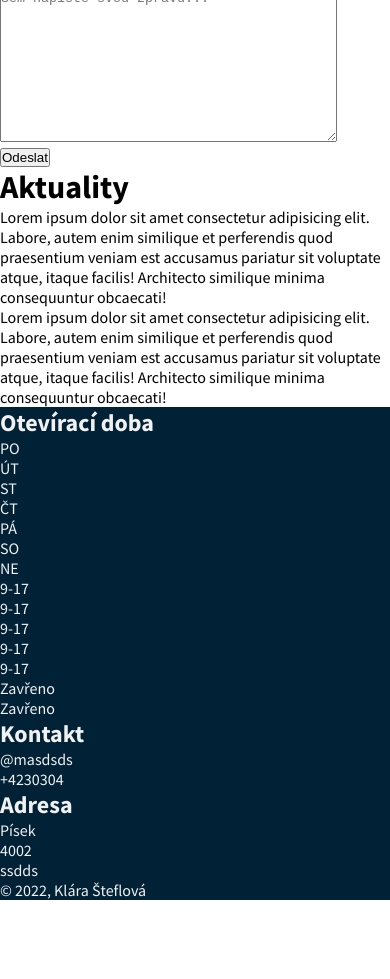
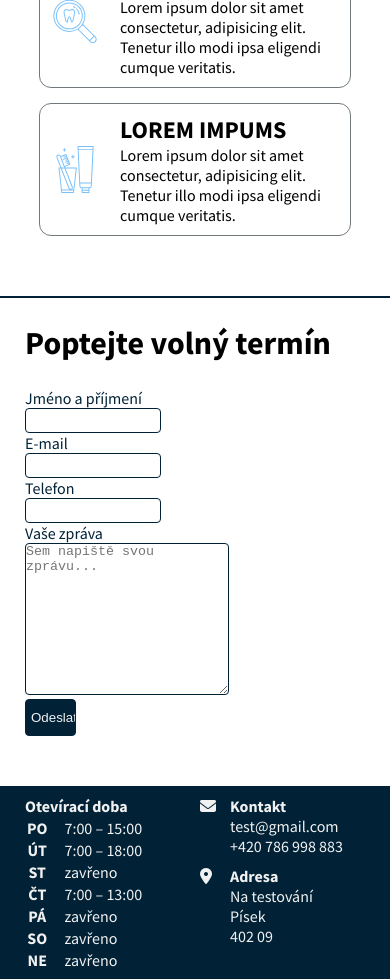
Before and after one commit to clariss95/Dentalni_hygiena_web, a plain HTML site: page index.html in a window 390 px wide. Shown: the part 643-1622 px from the top of the page. Before the commit the page ends 1543 px from the top, so only its background shows below. Drawn offline with Linux system fonts and the light colour scheme.

Commit message:
mobile_version_fin

```diff
--- a/index.html
+++ b/index.html
@@ -6,10 +6,12 @@
     <meta http-equiv="X-UA-Compatible" content="IE=edge">
     <meta name="viewport" content="width=device-width, initial-scale=1.0">
     <link rel="stylesheet" href="style.css">
+    <link rel="icon" type="image/x-icon" href="/photos/favicon_preslova.ico">
 
     <link rel="preconnect" href="https://fonts.googleapis.com">
     <link rel="preconnect" href="https://fonts.gstatic.com" crossorigin>
     <link href="https://fonts.googleapis.com/css2?family=Source+Sans+Pro:ital,wght@0,300;0,400;0,600;0,700;1,300;1,400;1,600;1,700&display=swap" rel="stylesheet">
+    <script src="https://kit.fontawesome.com/2574bb3b2c.js" crossorigin="anonymous"></script>
 
     <title>Dentální hygiena | Lucie Preslová</title>
 </head>
@@ -19,7 +21,7 @@
 
     <nav class="menu">
         <div class="logo">
-            <a href="#"><img src="/photos/logo_test.jpeg" alt="Lucie Preslová logo"></a>
+            <a href="#"><img src="/photos/logo_lucie_preslová.png" alt="Lucie Preslová logo"></a>
         </div>
         <ul class="nav-menu">
 
@@ -53,12 +55,45 @@
 </header>
 
 <body>
-    <div class="offer">
-        <h1>Co nabízíme?</h1>
-        <p>Lorem ipsum dolor sit amet consectetur, adipisicing elit. Tenetur illo modi ipsa eligendi cumque veritatis, pariatur asperiores magni reiciendis quaerat ab vel sint eveniet unde, nesciunt repellat assumenda similique. Aspernatur!</p>
+    <h1>Co nabízíme?</h1>
+    <div class="offer_container">
 
-        <p>Lorem ipsum dolor, sit amet consectetur adipisicing elit. Itaque doloribus excepturi ducimus minima perferendis quos, magni alias unde modi neque ipsum! Qui aliquid, illum maxime nisi molestias modi suscipit! Dolorem.</p>
+
+        <div class="offer offer_1">
+
+            <div class="offer-img">
+
+                <img src="photos/teeth.svg" alt="Lucie Preslová poskytované služby">
+            </div>
+            <div class="offer-body">
+                <h2>LOREM IMPUMS</h2>
+
+                <p>Lorem ipsum dolor sit amet consectetur, adipisicing elit. Tenetur illo modi ipsa eligendi cumque veritatis.</p>
+            </div>
+        </div>
+        <div class="offer offer_2">
+            <div class="offer-img">
+                <img src="photos/teeth_clean.svg" alt="Lucie Preslová poskytované služby">
+            </div>
+            <div class="offer-body">
+                <h2>LOREM IMPUMS</h2>
+                <p>Lorem ipsum dolor sit amet consectetur, adipisicing elit. Tenetur illo modi ipsa eligendi cumque veritatis.</p>
+            </div>
+        </div>
+
+        <div class="offer offer_3">
+            <div class="offer-img">
+                <img src="photos/tools.svg" alt="Lucie Preslová poskytované služby">
+            </div>
+            <div class="offer-body">
+                <h2>LOREM IMPUMS</h2>
+                <p>Lorem ipsum dolor sit amet consectetur, adipisicing elit. Tenetur illo modi ipsa eligendi cumque veritatis.</p>
+            </div>
+        </div>
+
+
     </div>
+
 
 
     <div class="form">
@@ -69,7 +104,7 @@
             <label for="email">E-mail</label> <br>
             <input type="email" id="email" name="email"> <br>
             <label for="telephone">Telefon</label> <br>
-            <input type="tel" id="telephone" name="telephone"> <br>
+            <input type="tel" id="telephone" name="telephone"><br>
 
             <label for="message">Vaše zpráva</label> <br>
             <textarea name="message" cols="40" rows="10" placeholder="Sem napiště svou zprávu..."></textarea><br>
@@ -80,59 +115,85 @@
         </form>
     </div>
 
-    <div class="news">
-        <h1>Aktuality</h1>
-        <p>Lorem ipsum dolor sit amet consectetur adipisicing elit. Labore, autem enim similique et perferendis quod praesentium veniam est accusamus pariatur sit voluptate atque, itaque facilis! Architecto similique minima consequuntur obcaecati!</p>
 
-        <p>Lorem ipsum dolor sit amet consectetur adipisicing elit. Labore, autem enim similique et perferendis quod praesentium veniam est accusamus pariatur sit voluptate atque, itaque facilis! Architecto similique minima consequuntur obcaecati!</p>
-    </div>
 </body>
 
 <footer>
-    <div class="openinghours-container">
-        <div class="days-item">
-            <h2>Otevírací doba</h2>
-            <ul>
-                <li>PO</li>
-                <li>ÚT</li>
-                <li>ST</li>
-                <li>ČT</li>
-                <li>PÁ</li>
-                <li>SO</li>
-                <li>NE</li>
+
+
+    <div class="grid-container">
+        <div class="openinghours grid-item1">
+            <table>
+
+                <h4>Otevírací doba</h4>
+
+                <tr>
+
+                    <th>PO</th>
+                    <td>7:00 – 15:00</td>
+                </tr>
+                <tr>
+                    <th>ÚT</th>
+                    <td>7:00 – 18:00</td>
+                </tr>
+                <tr>
+                    <th>ST</th>
+                    <td>zavřeno</td>
+                </tr>
+                <tr>
+                    <th>ČT</th>
+                    <td>7:00 – 13:00</td>
+                </tr>
+                <tr>
+                    <th>PÁ</th>
+                    <td>zavřeno</td>
+                </tr>
+                <tr>
+                    <th>SO</th>
+                    <td>zavřeno</td>
+                </tr>
+                <tr>
+                    <th>NE</th>
+                    <td>zavřeno</td>
+                </tr>
+            </table>
+        </div>
+
+
+
+        <div class="contact grid-item2">
+            <div class="contact-heading">
+                <span><i class="fa fa-envelope" aria-hidden="true"></i></span>
+                <h4>Kontakt</h4>
+            </div>
+            <p>test@gmail.com</p>
+            <p>+420 786 998 883</p>
+
+
+            <div class="address-heading">
+                <span><i class="fa fa-map-marker" aria-hidden="true"></i></span>
+                <h4>Adresa</h4>
+            </div>
+            <p>Na testování</p>
+            <p>Písek</p>
+            <p>402 09</p>
+        </div>
+
+        <div class="sm grid-item3">
+            <ul class="socialmedia">
+                <li><a href="#"><i class="fa-brands fa-instagram"></i></a></li>
+                <li><a href="#"><i class="fa-brands fa-facebook"></i></a></li>
             </ul>
         </div>
-        <div class="times-item">
-            <ul>
-                <li>9-17</li>
-                <li>9-17</li>
-                <li>9-17</li>
-                <li>9-17</li>
-                <li>9-17</li>
-                <li>Zavřeno</li>
-                <li>Zavřeno</li>
-            </ul>
+
+        <div class="map grid-item4">
+            <p>ssdds</p>
         </div>
-    </div>
-
-    <div class="contact">
-        <h2>Kontakt</h2>
-        <p>@masdsds</p>
-        <p>+4230304</p>
-    </div>
-
-    <div class="adress">
-        <h2>Adresa</h2>
-        <p>Písek</p>
-        <p>4002</p>
-    </div>
-
-    <div class="map">
-        <p>ssdds</p>
-    </div>
 
 
-    <div class="autor">
+    </div>
+    <hr>
+    <div class="author">
         <p>© 2022, Klára Šteflová</p>
     </div>
 </footer>
--- a/script.js
+++ b/script.js
@@ -1,7 +1,7 @@
 const hamburger = document.querySelector(".hamburger");
 const navMenu = document.querySelector(".nav-menu");
 
-print(hamburger)
+
 
 hamburger.addEventListener("click", () => {
     hamburger.classList.toggle("active");
--- a/style.css
+++ b/style.css
@@ -1,4 +1,4 @@
-/* This applies from 0px to 480px */
+/* This applies to iPads & tablets up to 768px */
 
 * {
     padding: 0;
@@ -8,10 +8,11 @@
 
 header {
     background-color: rgb(82, 192, 192);
-    background-image: url(photos/background_test.png);
+    background-image: url(photos/background_test_blue.png);
     background-position: center;
     background-repeat: no-repeat;
     background-size: cover;
+    min-height: 350px;
 }
 
 li {
@@ -24,14 +25,16 @@ a {
 }
 
 .menu {
-    min-height: 250px;
+    height: 4rem;
     display: flex;
     justify-content: space-between;
     padding: 10px 24px;
+    background-color: #7BC1FA;
 }
 
 .menu li {
     font-family: 'Source Sans Pro', sans-serif;
+    text-transform: uppercase;
 }
 
 .nav-menu {
@@ -66,6 +69,10 @@ a {
 
 .logo img {
     width: 150px;
+    z-index: 1;
+    position: absolute;
+    left: -10px;
+    top: 5px;
 }
 
 body {
@@ -77,47 +84,199 @@ footer {
     color: #f1f1f1;
 }
 
+.socialmedia li {
+    display: inline-block;
+    height: 40px;
+    padding-right: 10px;
+}
 
-/* This applies to iPads & tablets up to 768px */
+.socialmedia a {
+    color: #f1f1f1;
+    font-size: 30px;
+}
 
-@media (max-width: 768px) {
+.socialmedia a:hover {
+    color: #7BC1FA;
+}
+
 .hamburger {
     display: block;
 }
+
 .hamburger.active .bar:nth-child(2) {
     opacity: 0;
 }
+
 .hamburger.active .bar:nth-child(1) {
     transform: translateY(8px) rotate(45deg);
 }
+
 .hamburger.active .bar:nth-child(3) {
     transform: translateY(-8px) rotate(-45deg);
 }
+
 .nav-menu {
     position: fixed;
-        left: -100%;
+    right: -100%;
     gap: 0;
-        top: 10px;
+    top: 48px;
     flex-direction: column;
     background-color: #7BC1FA;
     width: 100%;
     text-align: center;
     transition: 0.3s;
-        padding-bottom: 50px;
+    padding-bottom: 25px;
+    padding-top: 30px;
+    z-index: 0;
+}
+
+.menu-link {
+    margin: 16px 0px;
+}
+
+.nav-menu.active {
+    right: 0;
+}
+
+.offer_container {
+    display: flex;
+    justify-content: space-around;
+    flex-direction: row;
+    gap: 15px;
+    flex-wrap: wrap;
+    padding: 10px 0px 40px 0px;
+}
+
+body h1 {
+    padding: 25px 25px;
+}
+
+.offer {
+    display: flex;
+    border-radius: 12px;
+    border: #72797d solid 1px;
+    flex-direction: row;
+    justify-content: flex-start;
+    width: 80%;
+    flex-wrap: nowrap;
+}
+
+.offer img {
+    width: 50px;
+}
+
+.offer-img {
+    display: flex;
+    justify-content: flex-start;
+    flex-basis: 20%;
+    padding: 10px;
+}
+
+.offer-body {
+    display: flex;
+    flex-direction: column;
+    padding: 10px;
+}
+
+.form {
+    margin-top: 20px;
+    border-top: #012236 2px solid;
+}
+
+form {
+    margin: 0px 0px 50px 0px;
+    padding: 0 25px;
+}
+
+label {
+    padding-top: 15px;
+    color: #012236;
+}
+
+input {
+    border-radius: 4px;
+    padding: 4px;
+    width: 40%;
+    border: #012236 1px solid;
+}
+
+input[type=submit] {
+    width: 15%;
+    padding: 10px 5px;
+    background-color: #012236;
+    color: #f1f1f1;
+}
+
+textarea {
+    border-radius: 4px;
+    border: #012236 1px solid;
+    width: 60%;
+}
+
+.grid-container {
+    display: grid;
+    grid-template-columns: 1fr 1fr;
+    column-gap: 50px;
+    row-gap: 50px;
+    padding: 10px 25px;
+    grid-gap: 10px;
+}
+
+.openinghours th {
+    padding-right: 15px;
+}
+
+.contact-heading,
+.address-heading {
+    display: grid;
+    grid-template-columns: 30px 1fr;
+}
+
+.address-heading {
     padding-top: 10px;
 }
-    .menu-link {
-        margin: 16px 0;
+
+.contact p {
+    padding-left: 30px;
 }
-    .nav-menu.active {
-        left: 0;
+
+.grid-item4 {
+    display: none;
 }
+
+hr {
+    border: 0;
+    height: 1px;
+    background-image: linear-gradient(to right, rgba(0, 0, 0, 0), rgb(255, 255, 255), rgba(255, 255, 255, 0));
+}
+
+.author {
+    padding: 10px;
+}
+
+.author p {
+    color: #f1f1f1;
+    text-align: center;
+    font-size: 12px;
 }
 
 
 /* This applies to laptops, larger tablets... from 769-1279px */
 
-@media (min-width: 769px) {}
+@media (min-width: 769px) {
+    .hamburger {
+        display: none;
+    }
+    .nav-menu {
+        display: flex;
+        position: relative;
+        top: 10px;
+        right: 100px;
+    }
+    .offer img {
+        width: 50px;
+    }
+}
 
 
 /* This applies to large screens from 1280px */
```
Also changed, not shown: photos/favicon_preslova.ico (added), photos/logo_lucie_preslová.png (added), photos/teeth.svg (added), photos/teeth_clean.svg (added), photos/tools.svg (added), 2 other files. Lines whose indentation alone changed are shown as unchanged.
